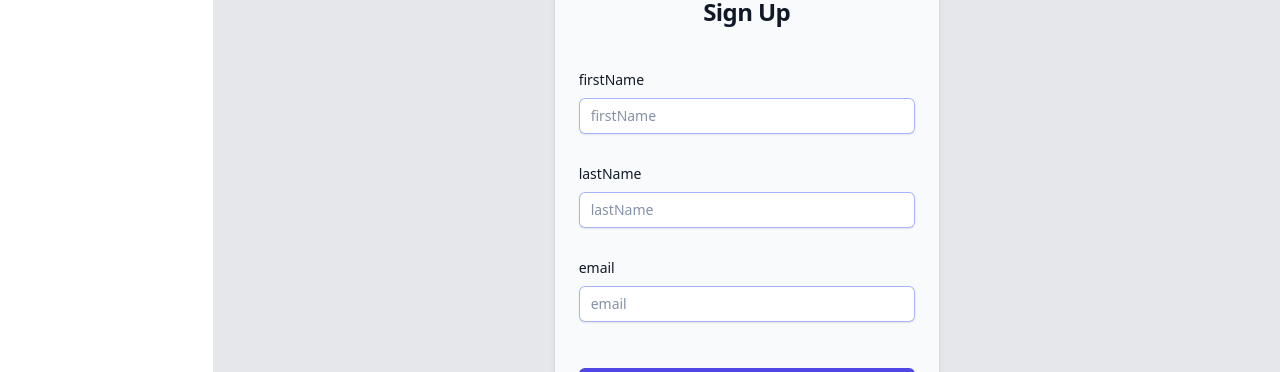
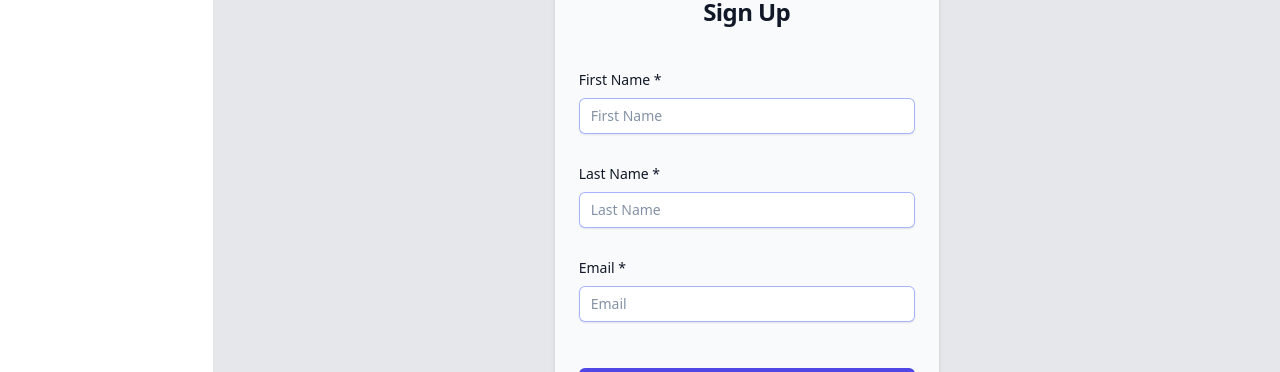
Before and after one commit to aivaras-bankauskas/vuecrm, a Vue app: page /sign-up in a window 1280 px wide. Shown: the part 170-542 px from the top of the page. Built offline with nearby package versions, Linux system fonts and the light colour scheme; no server answers.

Commit message:
code optimization

```diff
--- a/src/components/form-components/FormComponent.vue
+++ b/src/components/form-components/FormComponent.vue
@@ -1,7 +1,10 @@
 <script setup lang="ts">
     import { reactive } from 'vue';
     import type { PropType } from 'vue';
+    import { useI18n } from 'vue-i18n';
     import APIService from '@/core/services/api-service';
+    import validationHandler from '@/core/handlers/validation-handler';
+    import { placeholderAttribute, errorMessage, resetForm } from '@/core/helpers/form-helpers';
     import InputComponent from '../input-components/InputComponent.vue';
     import InputInterface from '@/core/interfaces/InputInterface';
     import ConfigInterface from '@/core/interfaces/ConfigInterface';
@@ -25,40 +28,16 @@
         }
     });
 
+    const { t, te } = useI18n();
     const formData = reactive<Record<string, string>>(props.data as Record<string, string>);
-    const validationRules = reactive(Object.fromEntries(props.inputs.map(input => [input.inputName, input.rules])));
+    const validationErrors = reactive(Object.fromEntries(props.inputs.map(input => [input.inputName, input.rules])));
     const errors = reactive<Record<string, string>>({});
-
-    const validateField = (field: string, value: string): string => {
-        const rules = validationRules[field].split('|');
-        let errorMessage: string = '';
-
-        for (const rule of rules) {
-            const [ruleName, ruleValue] = rule.split(':');
-
-            if (ruleName === 'required' && !value) {
-                errorMessage = `${field} is required`;
-                break;
-            } else if (ruleName === 'min' && value.length < parseInt(ruleValue)) {
-                errorMessage = `${field} must be at least ${ruleValue} characters`;
-                break;
-            } else if (ruleName === 'alpha' && !/^[a-zA-Z]+$/.test(value)) {
-                errorMessage = `${field} must contain only alphabetic characters`;
-                break;
-            } else if (ruleName === 'email' && !/\S+@\S+\.\S+/.test(value)) {
-                errorMessage = 'Invalid email format';
-                break;
-            }
-        }
-
-        return errorMessage;
-    };
 
     const submitForm = async (): Promise<void> => {
         let isValid = true;
 
         Object.keys(formData).forEach(field => {
-            const fieldErrors = validateField(field, formData[field] as string);
+            const fieldErrors = validationHandler(field, formData[field] as string, validationErrors);
 
             if (fieldErrors.length > 0) {
                 isValid = false;
@@ -68,15 +47,12 @@
 
         if (isValid) {
             await APIService.store(props.config.API, formData);
-            resetForm();
+            resetForm(formData);
         }
     };
 
-    const resetForm = (): void => {
-        for (const field in formData) {
-            formData[field] = '';
-        }
-    };
+    const getPlaceholderAttribute = (inputName: string): string => placeholderAttribute(inputName, t, te);
+    const getErrorMessage = (inputName: string, error: string): string => errorMessage(inputName, error, t);
 </script>
 
 <template>
@@ -87,8 +63,10 @@
                 v-model="formData[input.inputName]"
                 :input-name="input.inputName"
                 :input-type="input.inputType"
-                :placeholder="input.inputName"
-                :error-message="errors[input.inputName]"
+                :label="t(`labels.${input.inputName}`)"
+                :placeholder="getPlaceholderAttribute(input.inputName)"
+                :required="input.rules !== ''"
+                :error-message="getErrorMessage(input.inputName, errors[input.inputName])"
             />
         </div>
         <slot name="buttons" />
--- a/src/components/input-components/InputComponent.vue
+++ b/src/components/input-components/InputComponent.vue
@@ -14,9 +14,17 @@
             type: String,
             default: 'text'
         },
+        label: {
+            type: String,
+            default: ''
+        },
         placeholder: {
             type: String,
             default: ''
+        },
+        required: {
+            type: Boolean,
+            default: false
         },
         errorMessage: {
             type: String,
@@ -41,7 +49,7 @@
 <template>
     <div>
         <label :for="inputName" class="block text-sm font-medium text-color text-start mb-2">
-            {{ inputName }}
+            {{ label }} {{ required ? '*' : '' }}
         </label>
         <div class="relative mt-2 rounded-md shadow-sm">
             <input
--- /dev/null
+++ b/src/core/handlers/validation-handler.ts
@@ -0,0 +1,29 @@
+import validationRules, { ValidationFunctionSingleArg, ValidationFunctionDoubleArg } from '@/core/utilities/validation/validation-rules';
+
+const validationHandler = (field: string, value: string, validationErrors: { [k: string]: string; }): string => {
+    const rules = validationErrors[field].split('|');
+    let errorMessage: string = '';
+
+    for (const rule of rules) {
+        const [ruleName, ruleValue] = rule.split(':');
+        const validationFunction = validationRules[ruleName];
+
+        if (validationFunction) {
+            const param = ruleValue ? parseInt(ruleValue) : undefined;
+
+            if (typeof param === 'number') {
+                errorMessage = (validationFunction as ValidationFunctionDoubleArg)(value, param);
+            } else {
+                errorMessage = (validationFunction as ValidationFunctionSingleArg)(value);
+            }
+
+            if (errorMessage) {
+                break;
+            }
+        }
+    }
+
+    return errorMessage;
+};
+
+export default validationHandler;
--- a/src/core/utilities/validation/validation-rules.ts
+++ b/src/core/utilities/validation/validation-rules.ts
@@ -1,5 +1,5 @@
-type ValidationFunctionSingleArg = (value: string) => string;
-type ValidationFunctionDoubleArg = (value: string, param: number) => string;
+export type ValidationFunctionSingleArg = (value: string) => string;
+export type ValidationFunctionDoubleArg = (value: string, param: number) => string;
 
 type ValidationFunction = ValidationFunctionSingleArg | ValidationFunctionDoubleArg;
 
```
